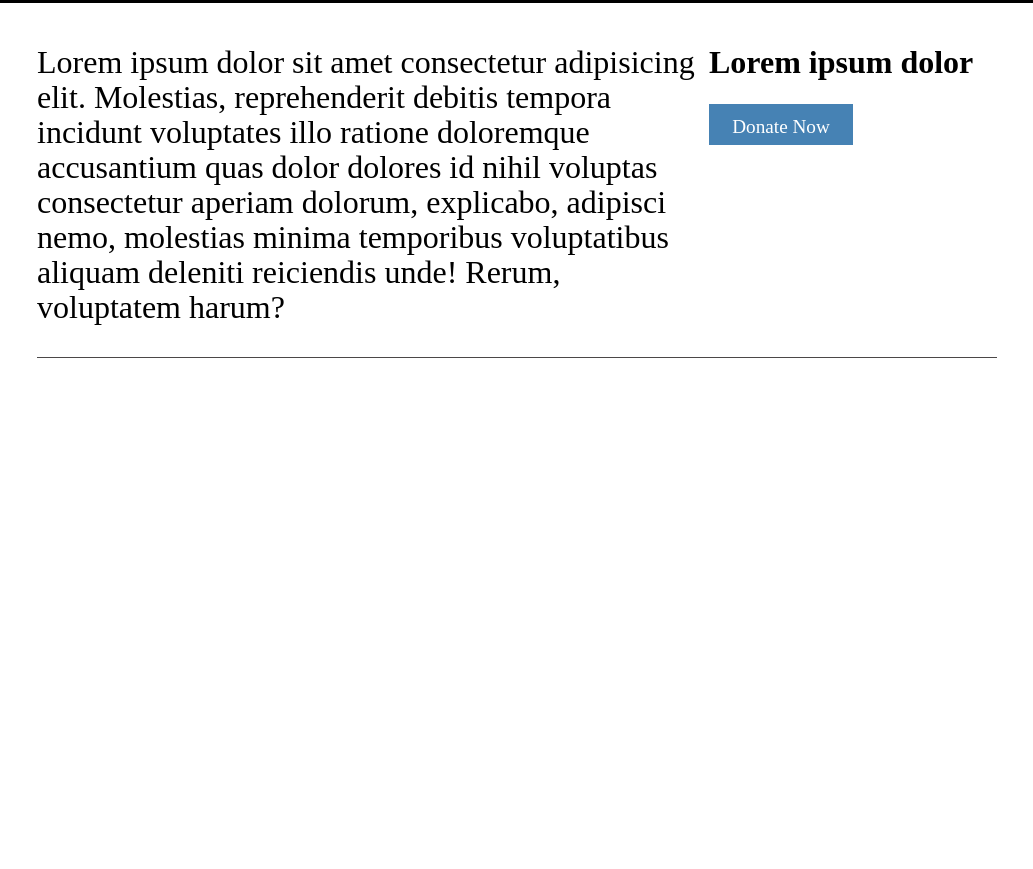
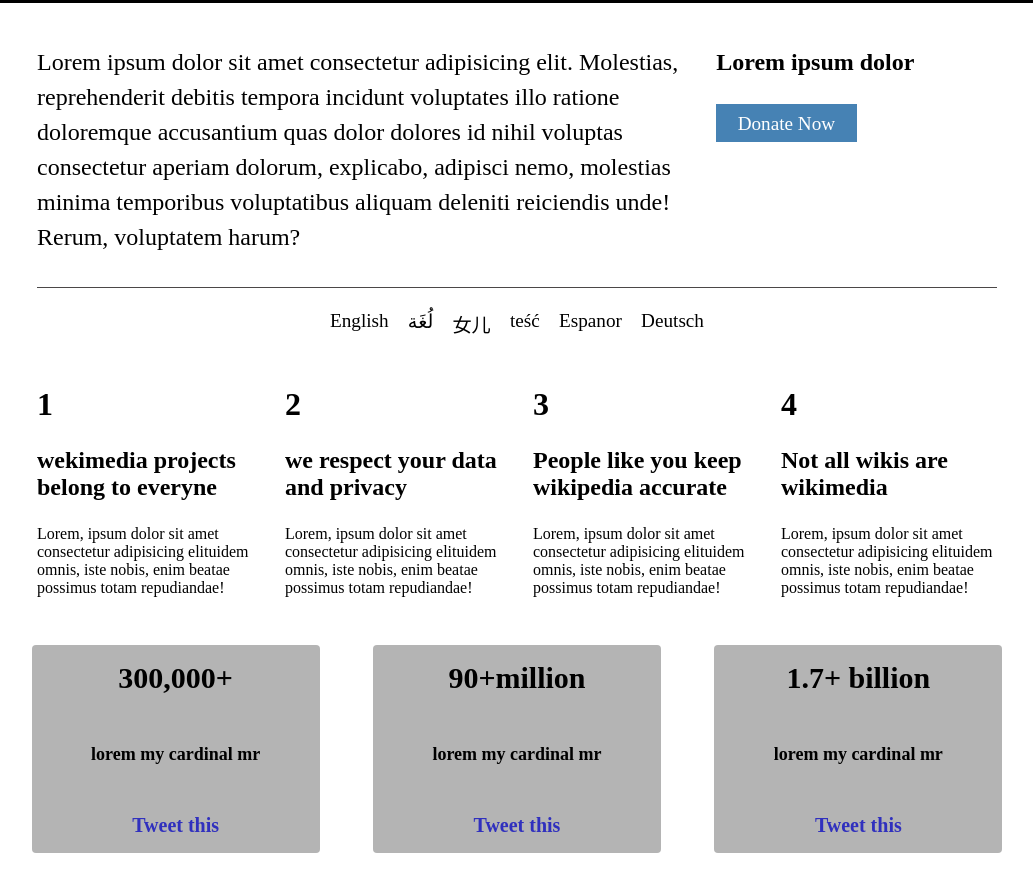
Before and after one commit to Kevin-gram/saturday-clone, a plain HTML site: page index.html in a window 1280 px wide. Shown: the part 692-1561 px from the top of the page, without its empty margins (123-1156 px from the left). Before the commit the page ends 1060 px from the top, so only its background shows below. Drawn offline with Linux system fonts and the light colour scheme.

Commit message:
another push on the webclone pregress

```diff
--- a/index.html
+++ b/index.html
@@ -35,12 +35,62 @@
            <p  ><a href="#" class="font">Lorem ipsum dolor sit, amet consectetur adipisicing elit. Animi illum adipisci veniam cum natus odit, eius nostrum ipsam? Sint, quas.</a></p>
         </div>
     </div>
+    <div class="big-parent">
     <div class="parent">
         <p class="para1">Lorem ipsum dolor sit amet consectetur adipisicing elit. Molestias, reprehenderit debitis tempora incidunt voluptates illo ratione doloremque accusantium quas dolor dolores id nihil voluptas consectetur aperiam  dolorum, explicabo, adipisci nemo, molestias minima temporibus voluptatibus aliquam deleniti reiciendis unde! Rerum, voluptatem harum?</p>
         <div class="child">
          <p class="para2">Lorem ipsum dolor</p>
             <p class="don1"><a class="don2" href="#">Donate Now</a>
             </p>
+        </div>
+    </div>
+    <div class="lang">
+        <p class="lang1"><a href="#"> English</a></p>
+        <p> <a href="#">ﻟُﻐَﺔ</a></p>
+        <p> <a href="#">女儿</a></p>
+        <p> <a href="#">teść</a></p>
+        <p> <a href="#">Espanor</a></p>
+        <p> <a href="#">Deutsch</a></p>
+         </div>
+    </div>
+    <div class="biger-par">
+        <div class="biger1">
+            <p class="m1">1</p>
+            <p class="z1">wekimedia projects belong to everyne</p>
+            <p>Lorem, ipsum dolor sit amet consectetur adipisicing elituidem omnis, iste nobis, enim beatae possimus totam repudiandae!</p>
+        </div>
+        <div class="biger2">
+            <p class="m2">2</p>
+            <p class="z2">we respect your data and privacy</p>
+            <p>Lorem, ipsum dolor sit amet consectetur adipisicing elituidem omnis, iste nobis, enim beatae possimus totam repudiandae!</p>
+        </div>
+        <div class="biger3">
+            <p class="m3">3</p>
+            <p class="z3">People like you keep wikipedia accurate</p>
+            <p>Lorem, ipsum dolor sit amet consectetur adipisicing elituidem omnis, iste nobis, enim beatae possimus totam repudiandae!</p>
+        </div>
+        <div class="biger4">
+            <p class="m4">4</p>
+            <p class="z4">Not all wikis are wikimedia</p>
+            <p>Lorem, ipsum dolor sit amet consectetur adipisicing elituidem omnis, iste nobis, enim beatae possimus totam repudiandae!</p></div>
+    </div>
+    <div class="boxes">
+       <div class="s1">
+        <p class="nums">300,000+</p>
+        <p class="letters">lorem my cardinal mr</p>
+        <p class="bottom"> Tweet this</p>
+            </div>
+       <div class="s2">
+        <p class="nums">90+million</p>
+        <p class="letters">lorem my cardinal mr</p>
+        <p class="bottom"> Tweet this</p>
+            </div>
+       <div class="s3">
+        <p class="nums">1.7+ billion</p>
+        <p class="letters">lorem my cardinal mr</p>
+        <p class="bottom"> Tweet this</p>
+            </div>
+        </div>
     </div>
 </body>
 </html>
--- a/style.css
+++ b/style.css
@@ -48,7 +48,8 @@
 font-size: 1.2rem;
 }
 a:hover{
-    text-decoration: underline;
+    text-decoration:  blue underline;
+    color: blue;
 }
 .hero{
     width: 100%;
@@ -75,10 +76,10 @@
     align-items: flex-start;
     width: 75%;
     margin: 10px auto;
-    font-size: 2rem;
+    font-size: 1.5rem;
     line-height: 35px;
     padding-top: 2rem;
-    gap: px;
+    gap:1.5rem;
     border-bottom: solid rgb(75, 72, 72) 1px;
     padding-bottom: 2rem;
 
@@ -106,3 +107,140 @@
 .don2{
     color: white;
 }
+.lang{
+    display: flex;
+justify-content:center;
+align-items: flex-start;
+padding-left: 6rem;
+padding-right: 6rem;
+padding-top: 0.8rem;
+padding-bottom: 3rem;
+gap:1.2rem;
+
+}
+.big-parent{
+    display: flex;
+    flex-direction: column;
+}
+.biger-par{
+    display: flex;
+    justify-content:flex-start;
+    align-items: center;
+    gap: 2rem;
+    padding-left: 10rem;
+    padding-right: 10rem;
+    padding-bottom: 3rem;
+}
+.m1{
+font-size: 2rem;
+font-weight: bold;
+font-style:initial;
+padding-bottom: 1.5rem;
+}
+.m2{
+font-size: 2rem;
+font-weight: bold;
+font-style: inherit;
+padding-bottom: 1.5rem;
+
+}
+.m3{
+font-size: 2rem;
+font-weight: bold;
+font-style: normal;
+padding-bottom: 1.5rem;
+}
+.m4{
+font-size: 2rem;
+font-weight: bold;
+font-style: normal;
+padding-bottom: 1.5rem;
+}
+.z1{
+    font-size: 1.5rem;
+font-weight:700;
+padding-bottom: 1.5rem;
+}
+.z2{
+    font-size: 1.5rem;
+font-weight:700;
+padding-bottom: 1.5rem;
+}
+.z3{
+    font-size: 1.5rem;
+font-weight:700;
+padding-bottom: 1.5rem;
+}
+.z4{
+    font-size: 1.5rem;
+font-weight:700;
+padding-bottom: 1.5rem;
+}
+.boxes{
+    display: flex;
+    flex-direction:row;
+    align-items:flex-start;
+    justify-content: space-around;
+    padding-left: 8rem;
+    padding-right: 8rem;
+    padding-bottom: 3rem;
+    height: 14rem;
+
+
+}
+.s1{
+    display: flex;
+    flex-direction: column;
+    justify-content: space-between;
+    background-color: rgb(180, 180, 180);
+    width: 18rem;
+    height: 13rem;
+    align-items: center;
+    gap: 1rem;
+    padding-bottom: 1rem;
+    padding-top: 1rem;
+    border-radius:4px;
+}
+.s2{
+    display: flex;
+    flex-direction: column;
+    justify-content: space-between;
+    background-color: rgb(180, 180, 180);
+    width: 18rem;
+    height: 13rem;
+    align-items: center;
+    gap: 1rem;
+    padding-bottom: 1rem;
+    padding-top: 1rem;
+    border-radius:4px;
+}
+.s3{
+    Display: flex;
+    flex-direction: column;
+    justify-content: space-between;
+    background-color: rgb(180, 180, 180);
+    width: 18rem;
+    height: 13rem;
+    align-items: center;
+    gap: 1rem;
+    padding-bottom: 1rem;
+    padding-top: 1rem;
+    border-radius:4px;
+}
+.nums{
+    display: flex;
+    flex-direction: column;
+    width: 15rem;
+    align-items: center;
+    font-size:30px;
+    font-weight: bolder;
+}
+.bottom{
+    color: rgb(48, 48, 190);
+    font-size: 20px;
+    font-weight: bold;
+}
+.letters{
+    font-weight: bolder;
+    font-size: large;
+}
```
